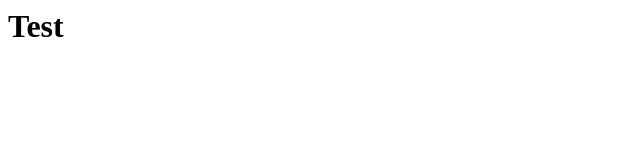
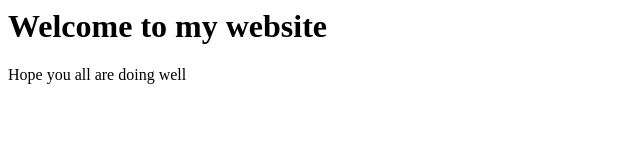
Before and after one commit to JesiAld/JesiAld.github.io, a plain HTML site: page index.html in a window 1280 px wide. Shown: the whole page, without its empty margins (0-640 px from the left). Drawn offline with Linux system fonts and the light colour scheme.

Commit message:
Update heading and add paragraph in index.html

```diff
--- a/index.html
+++ b/index.html
@@ -1,5 +1,6 @@
 </html>
 <body>
-<h1>Test</h1>
+<h1>Welcome to my website</h1>
+  <p>Hope you all are doing well</p>
 </body>
 </html>
```
